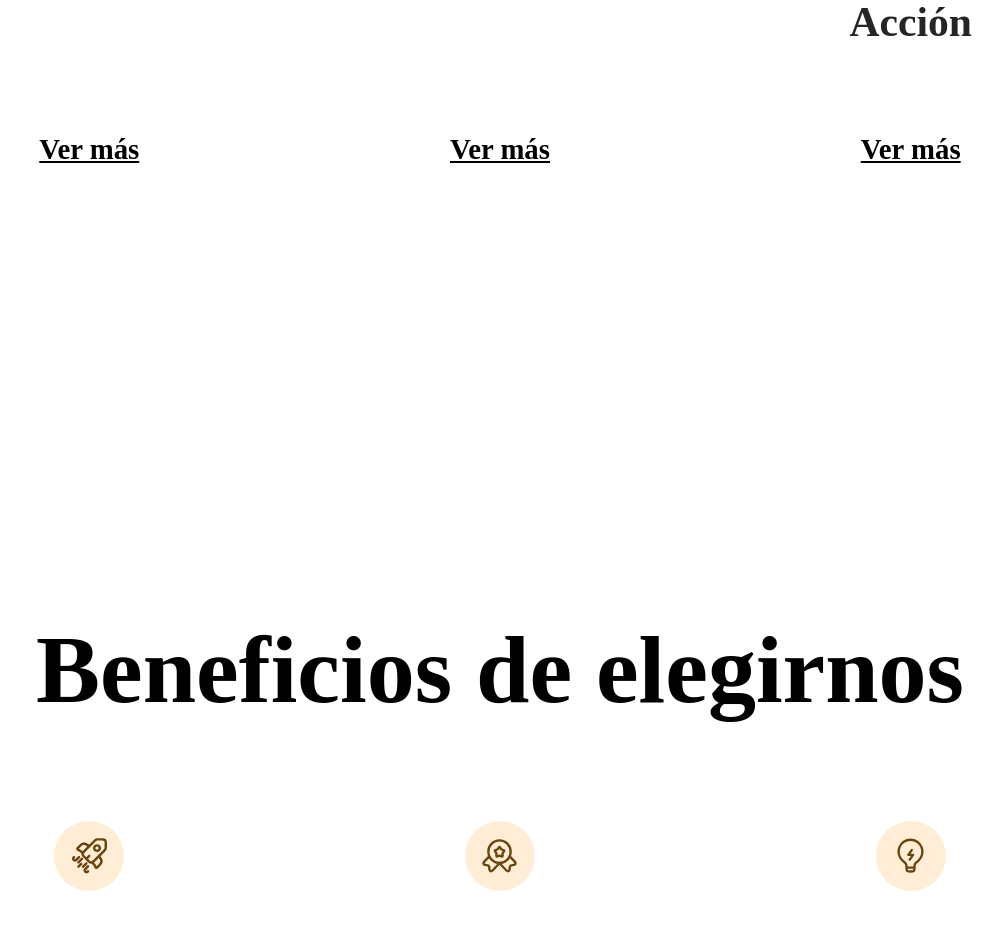
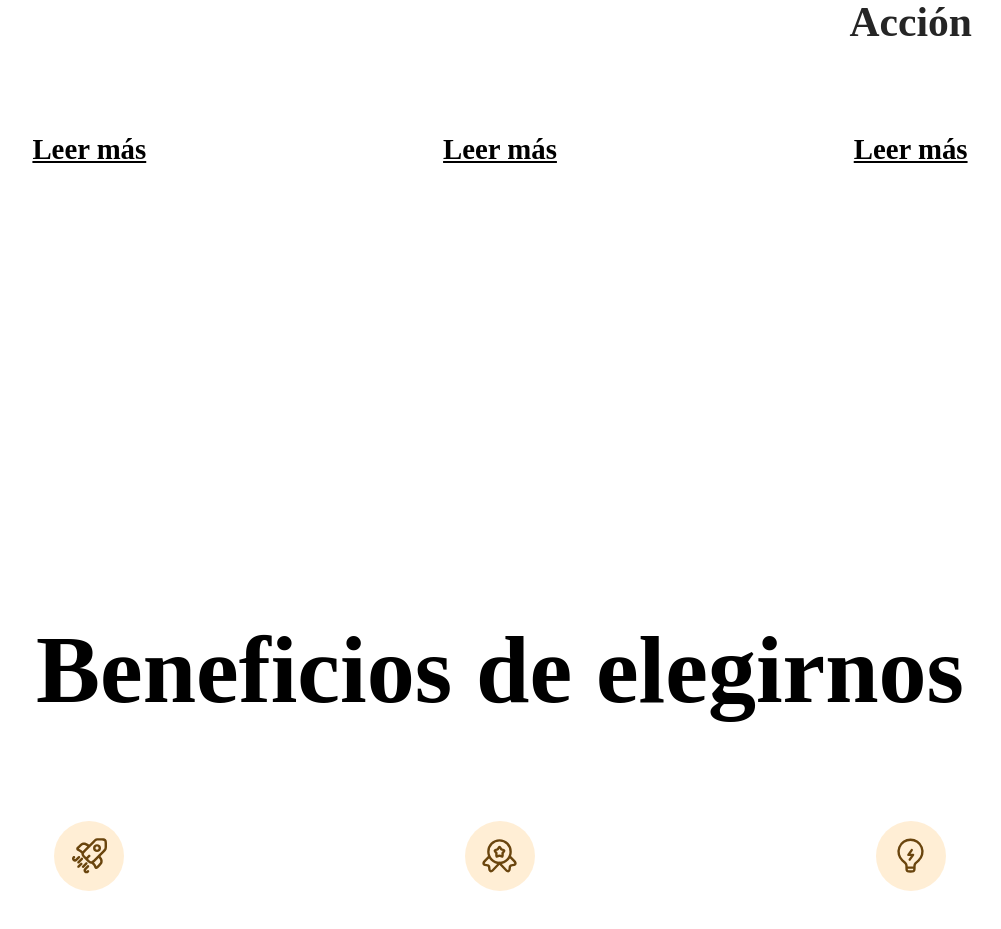
Before and after one commit to LucianoTreachi/consultora-de-negocios, a React (Vite) app: page / in a window 1280 px wide. Shown: the part 5560-6489 px from the top of the page, without its empty margins (140-1141 px from the left). Built offline with nearby package versions, Linux system fonts and the light colour scheme; the HTML template or start-up script is replaced by a standard one.

Commit message:
Cambiar nombre de enlace

```diff
--- a/src/page/servicesSection/ServicesSection.jsx
+++ b/src/page/servicesSection/ServicesSection.jsx
@@ -26,7 +26,7 @@ export default function ServicesSection() {
               <div className={styles.content}>
                 <h4 className={styles.title}>{service.title}</h4>
                 <Link className={styles.link} to={`/servicio/${service.url}`}>
-                  Ver más
+                  Leer más
                 </Link>
               </div>
             </div>
```
